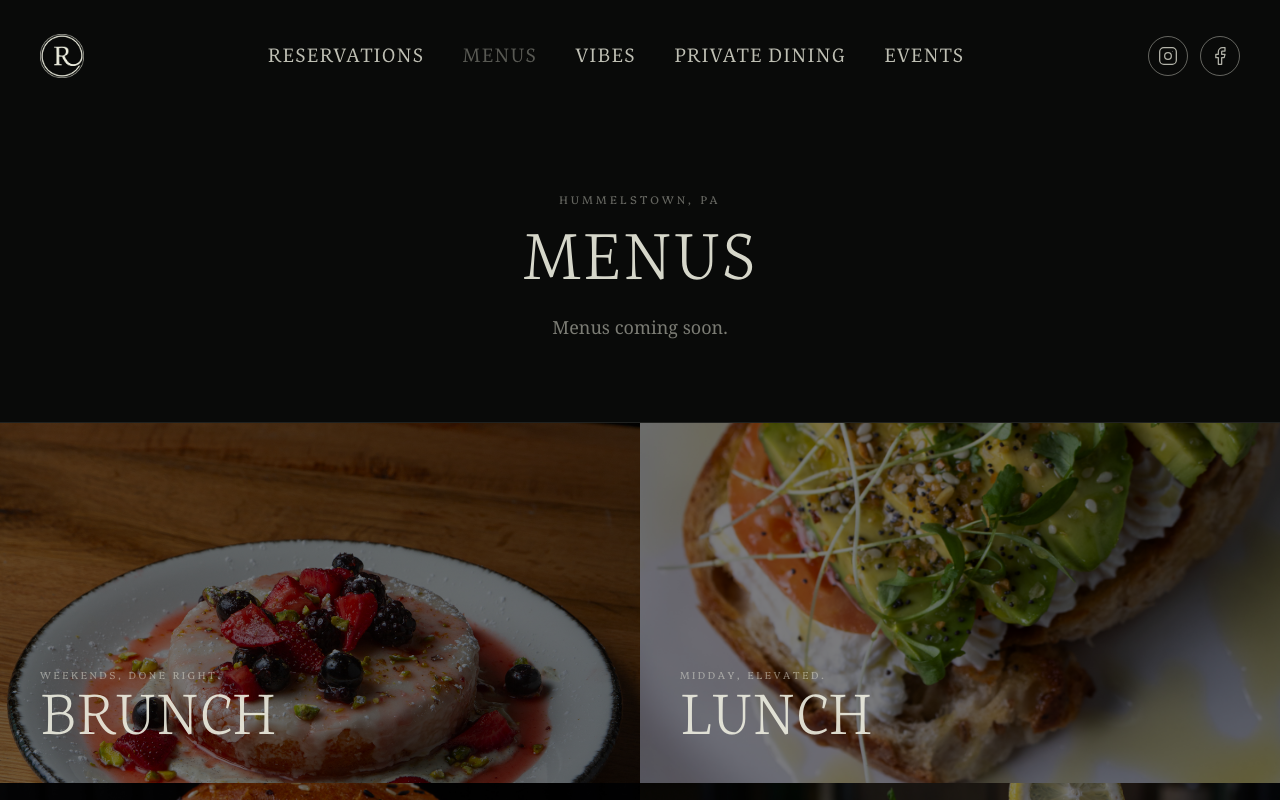
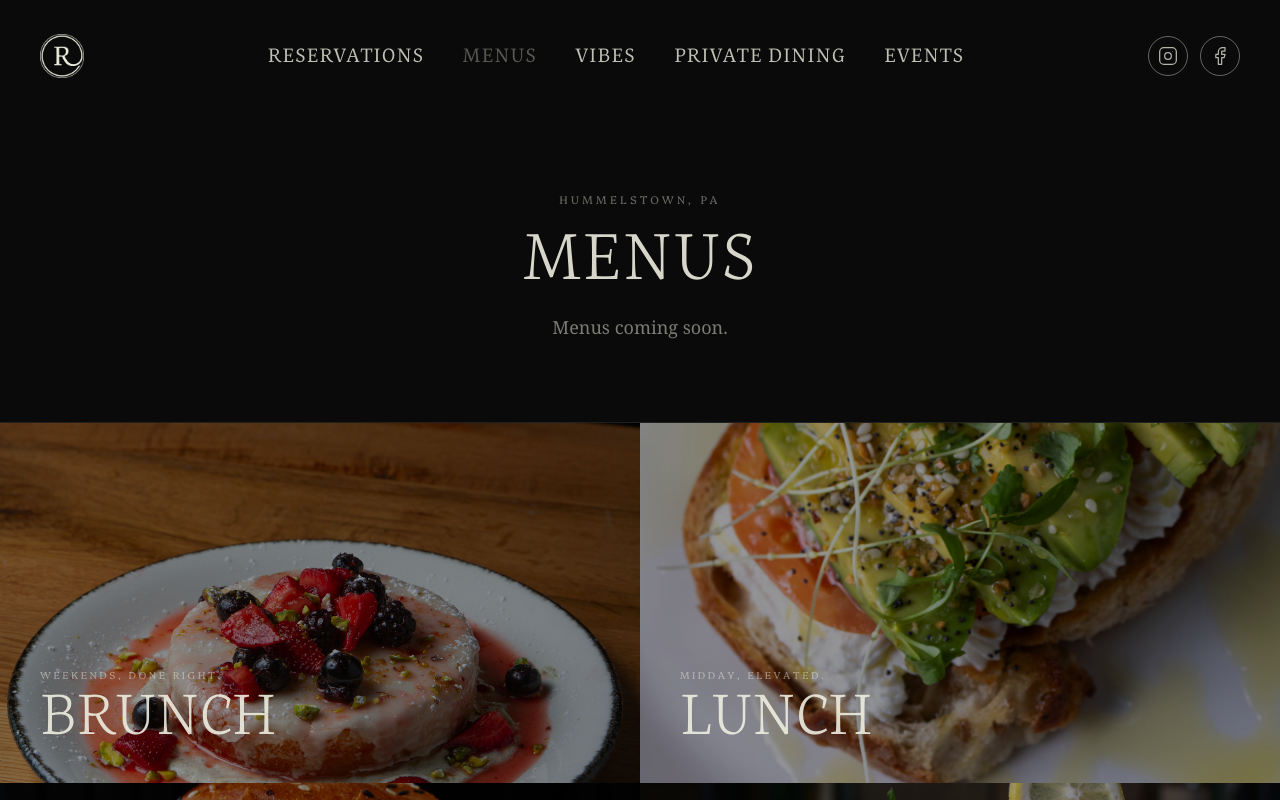
Before and after one commit to 0xdysseydigital/reunion-web, a Next.js app: page /menus in a window 1280 px wide. Shown: the top 800 px of the page. Built offline with nearby package versions, Linux system fonts and the light colour scheme; a web font is replaced by a local one.

Commit message:
Lighten menu card overlays by 10%
Co-Authored-By: Claude Sonnet 4.6 <noreply@anthropic.com>

```diff
--- a/src/components/MenuHubCard.tsx
+++ b/src/components/MenuHubCard.tsx
@@ -92,7 +92,7 @@ export default function MenuHubCard({ type, label, tagline, image }: Props) {
       <div
         className="absolute inset-0"
         style={{
-          backgroundColor: isHovered ? "rgba(0,0,0,0.32)" : "rgba(0,0,0,0.50)",
+          backgroundColor: isHovered ? "rgba(0,0,0,0.22)" : "rgba(0,0,0,0.40)",
           transition: "background-color 0.65s cubic-bezier(0.25,0.46,0.45,0.94)",
         }}
       />
```
